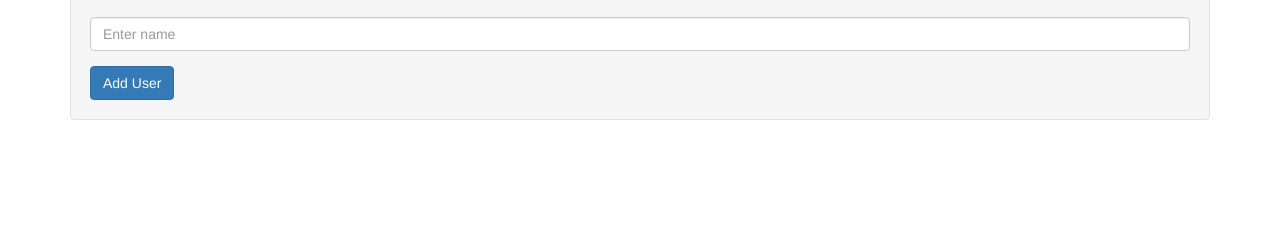
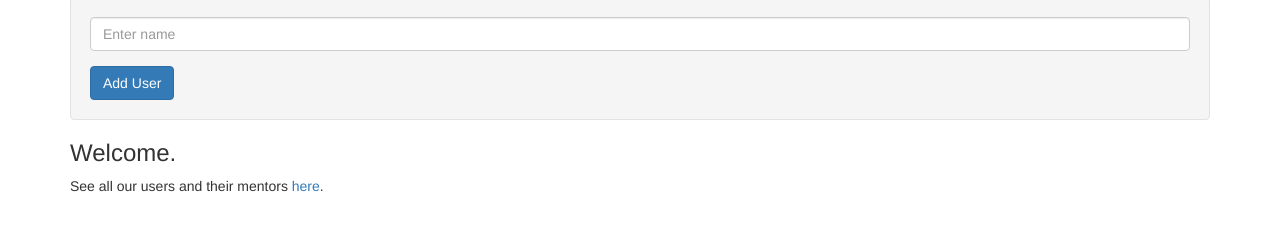
Before and after one commit to burieberry/acme-user-mentors, a website: page views/home.html in a window 1280 px wide. Shown: the part 115-346 px from the top of the page. Drawn offline with nearby package versions, Linux system fonts and the light colour scheme; files that its build step writes are made by us from their sources.

Commit message:
add some text to home pg

```diff
--- a/views/home.html
+++ b/views/home.html
@@ -2,4 +2,7 @@
 
 {% block content %}
 
+<h3>Welcome.</h3>
+<p>See all our users and their mentors <a href="/users">here</a>.</p>
+
 {% endblock %}
```
